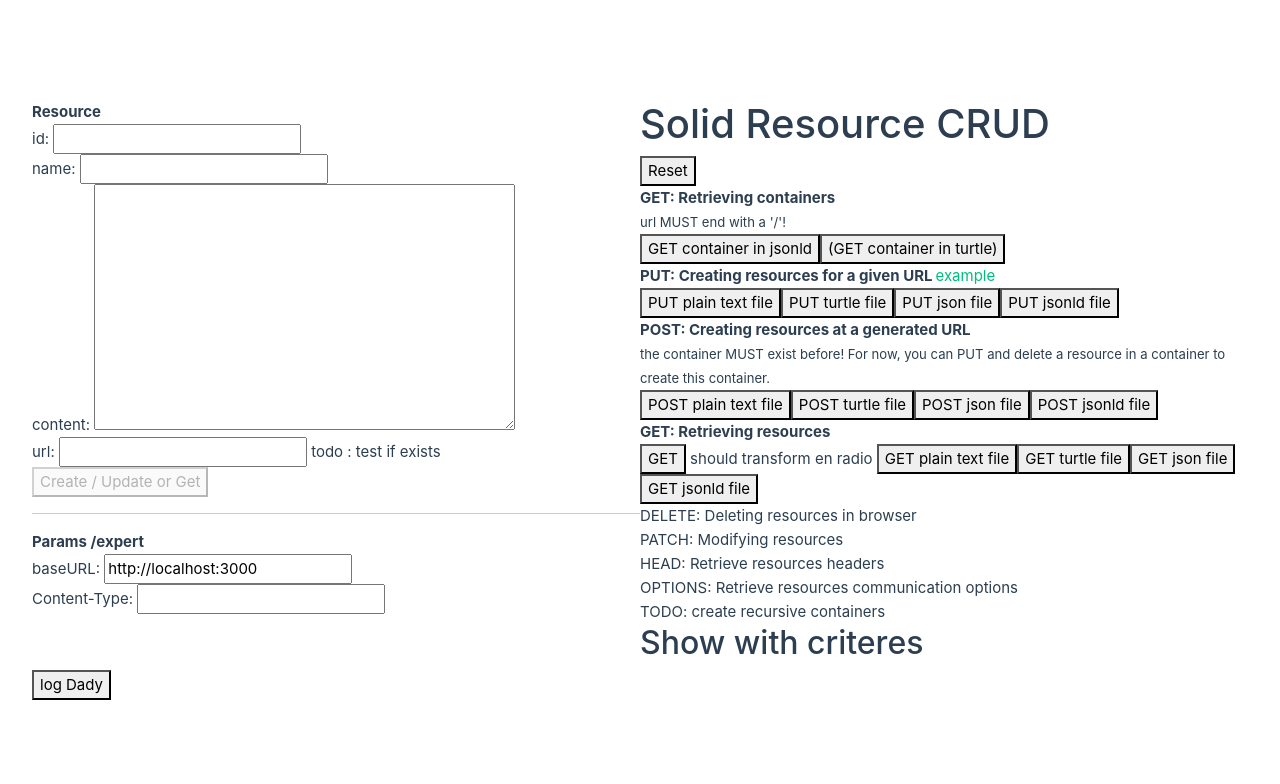
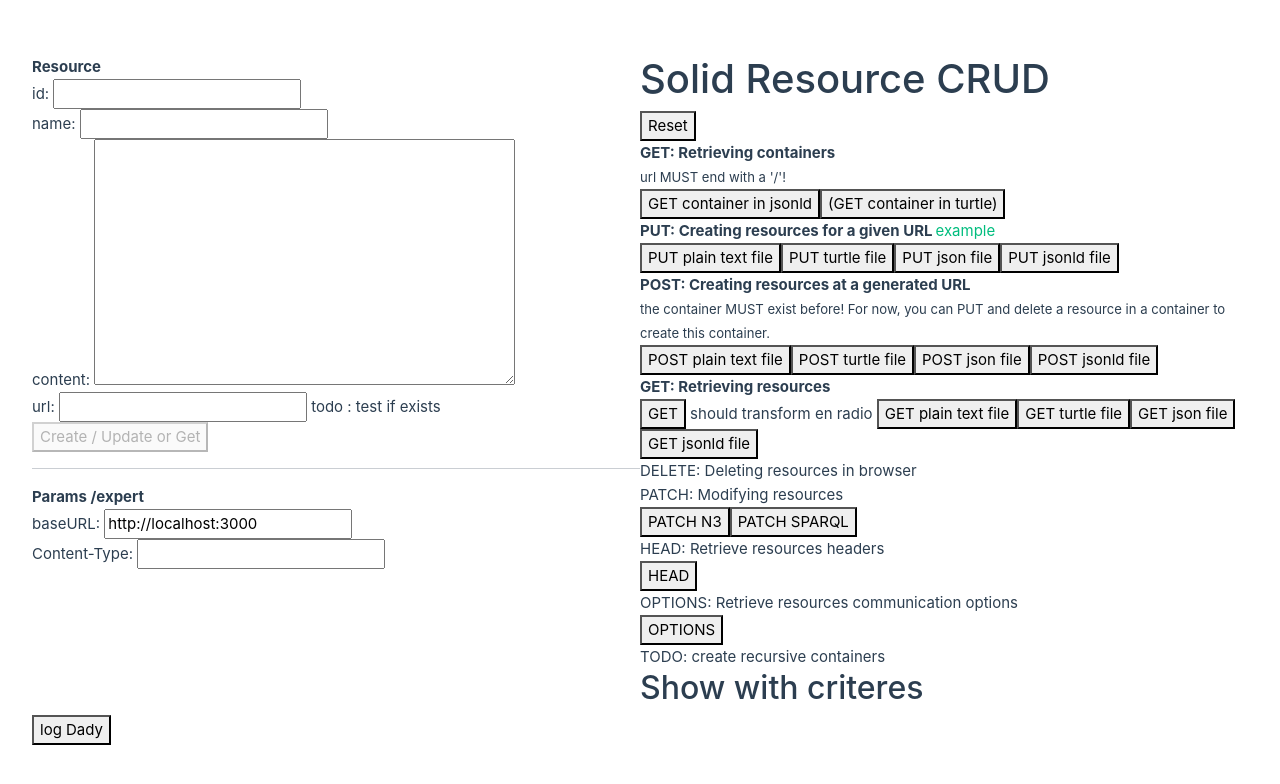
Before and after one commit to scenaristeur/dady, a Vue app: page / in a window 1280 px wide. Shown: the top 784 px of the page. Built offline with nearby package versions, Linux system fonts and the light colour scheme.

Commit message:
PATCH ttl & jsonld, head, options

```diff
--- a/src/store/modules/core.js
+++ b/src/store/modules/core.js
@@ -73,6 +73,7 @@
 
     await context.dispatch('create_or_update') // create_or_update()
     console.log('MESSAGE FROM SELECT', context.state.message)
+    context.state.params.method = 'PUT'
     // return context.state.message
   },
   async remove(context, id) {
--- a/src/views/ResourceCrud.vue
+++ b/src/views/ResourceCrud.vue
@@ -20,8 +20,8 @@
 
     <button @click="example_PUT_text">PUT plain text file</button>
     <button @click="example_PUT_turtle">PUT turtle file</button>
-    <button @click="example_PUT_json">PUT json file</button
-    ><button @click="example_PUT_jsonld">PUT jsonld file</button>
+    <button @click="example_PUT_json">PUT json file</button>
+    <button @click="example_PUT_jsonld">PUT jsonld file</button>
     <br />
     <b>POST: Creating resources at a generated URL</b><br />
     <small
@@ -31,8 +31,8 @@
     <br />
     <button @click="example_POST_text">POST plain text file</button>
     <button @click="example_POST_turtle">POST turtle file</button>
-    <button @click="example_POST_json">POST json file</button
-    ><button @click="example_POST_jsonld">POST jsonld file</button>
+    <button @click="example_POST_json">POST json file</button>
+    <button @click="example_POST_jsonld">POST jsonld file</button>
     <br />
     <b> GET: Retrieving resources </b>
     <br />
@@ -40,15 +40,20 @@
     should transform en radio
     <button @click="example_GET_text">GET plain text file</button>
     <button @click="example_GET_turtle">GET turtle file</button>
-    <button @click="example_GET_json">GET json file</button
-    ><button @click="example_GET_jsonld">GET jsonld file</button>
+    <button @click="example_GET_json">GET json file</button>
+    <button @click="example_GET_jsonld">GET jsonld file</button>
     <br />
 
     DELETE: Deleting resources in browser
     <br />
     PATCH: Modifying resources<br />
+    <button @click="example_patch_n3">PATCH N3</button>
+    <button @click="example_patch_sparql">PATCH SPARQL</button>
+    <br />
     HEAD: Retrieve resources headers<br />
+    <button @click="example_head">HEAD</button><br />
     OPTIONS: Retrieve resources communication options<br />
+    <button @click="example_options">OPTIONS</button><br />
     TODO: create recursive containers<br />
 
     <h2>Show with criteres</h2>
@@ -247,6 +252,39 @@
         resource: this.resource,
       });
     },
+    //PATCH
+    example_patch_n3() {
+      this.resource.content = `@prefix solid: <http://www.w3.org/ns/solid/terms#>.
+      _:rename a solid:InsertDeletePatch;
+       solid:inserts { <ex:s2> <ex:p2> <ex:o2>. }.`;
+      this.params.method = "PATCH";
+      this.params.url = "myfile.ttl";
+      this.params.headers["Content-Type"] = "text/n3";
+      this.$store.commit("core/setParams", this.params);
+      this.$store.commit("core/setResource", this.resource);
+    },
+    example_patch_sparql() {
+      this.resource.content = "INSERT DATA { <ex:s2> <ex:p2> <ex:o2> }";
+      this.params.method = "PATCH";
+      this.params.url = "myfile.ttl";
+      this.params.headers["Content-Type"] = "application/sparql-update";
+      this.$store.commit("core/setParams", this.params);
+      this.$store.commit("core/setResource", this.resource);
+    },
+    example_head() {
+      this.params.method = "HEAD";
+      this.params.url = "myfile.txt";
+      // this.params.headers["Accept"] = "text/plain";
+      this.$store.commit("core/setParams", this.params);
+      this.$store.commit("core/setResource", this.resource);
+    },
+    example_options() {
+      this.params.method = "OPTIONS";
+      this.params.url = "myfile.txt";
+      // this.params.headers["Accept"] = "text/plain";
+      this.$store.commit("core/setParams", this.params);
+      this.$store.commit("core/setResource", this.resource);
+    },
   },
   // watch: {
   //   message() {
--- a/src/views/ResourceView.vue
+++ b/src/views/ResourceView.vue
@@ -17,7 +17,12 @@
     <div>url: <input ref="url" v-model="params.url" /> todo : test if exists</div>
     <button
       @click="create_or_update"
-      :disabled="resource.content.length == 0 && params.method != 'GET'"
+      :disabled="
+        resource.content.length == 0 &&
+        params.method != 'GET' &&
+        params.method != 'HEAD' &&
+        params.method != 'OPTIONS'
+      "
     >
       Create / Update or Get
     </button>
```
